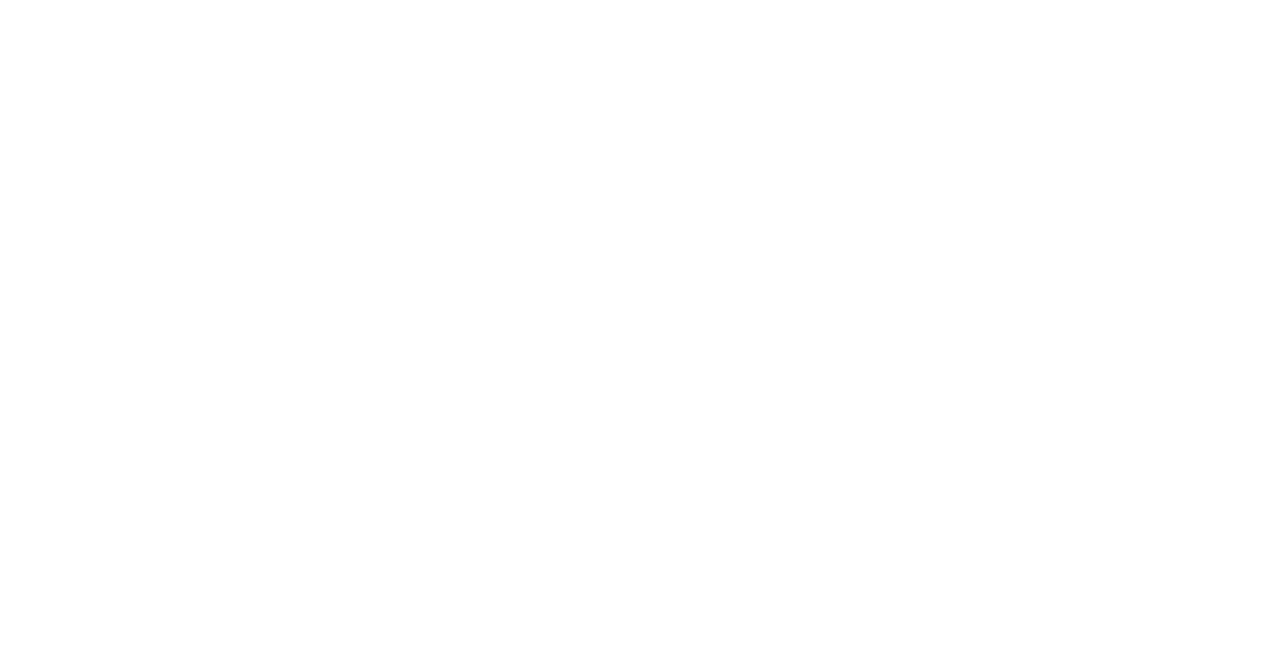
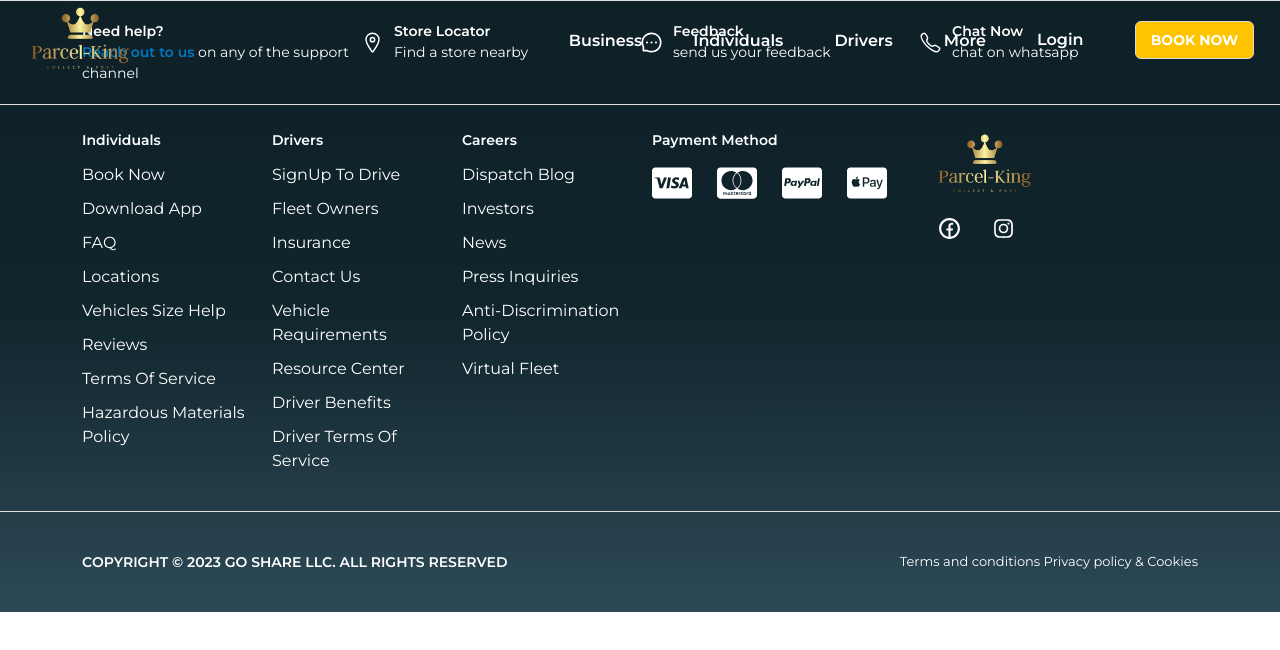
Before and after one commit to bairuhatech/parcel_king_Share, a React (Create React App) app: page /industries in a window 1280 px wide. Before the commit this address had no page. Shown: the top 650 px of the page. Built offline with nearby package versions, Linux system fonts and the light colour scheme; some icons are missing; the HTML template or start-up script is replaced by a standard one.

Commit message:
updated-industries

```diff
--- a/src/App.tsx
+++ b/src/App.tsx
@@ -5,6 +5,7 @@
 import Home from "./app/homeScreen/index";
 import SignUpScreen from "./component/signUpScreen";
 import LastMileDelivery from "./app/business/lastMile";
+import BusinessIndustries from "./app/business/indusries";
 
 function App() {
   return (
@@ -13,6 +14,7 @@
         <Route index element={<Home />} />
         <Route path="/signup" element={<SignUpScreen />} />
         <Route path="/lastmiledelivery" element={<LastMileDelivery />} />
+        <Route path="/industries" element={<BusinessIndustries />} />
       </Routes>
     </>
   );
--- /dev/null
+++ b/src/app/business/indusries/index.tsx
@@ -0,0 +1,14 @@
+import React from 'react'
+import Header from '../../../component/websiteHeader'
+import Footer from '../../../component/websiteFooter'
+function BusinessIndustries() {
+
+  return (
+    <>
+    <Header/>
+    <Footer/>
+    </>
+  )
+}
+
+export default BusinessIndustries
--- a/src/component/websiteHeader/component/bussiness.tsx
+++ b/src/component/websiteHeader/component/bussiness.tsx
@@ -32,7 +32,7 @@
     {
       id: "6",
       title: "Industries",
-      route: "",
+      route: "/industries",
     },
     {
       id: "7",
```
